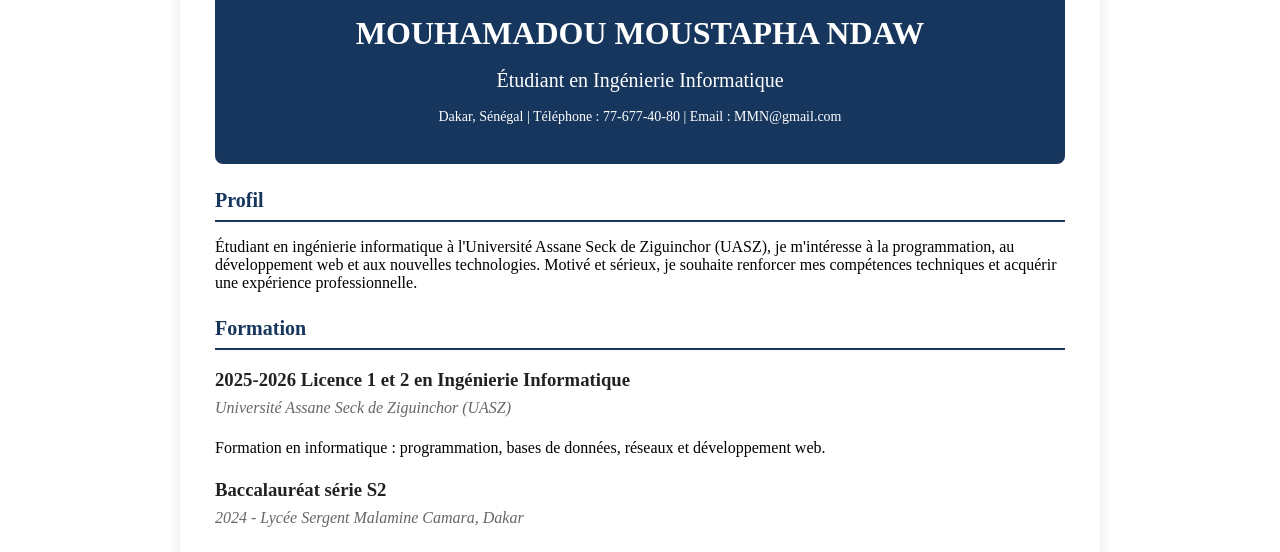
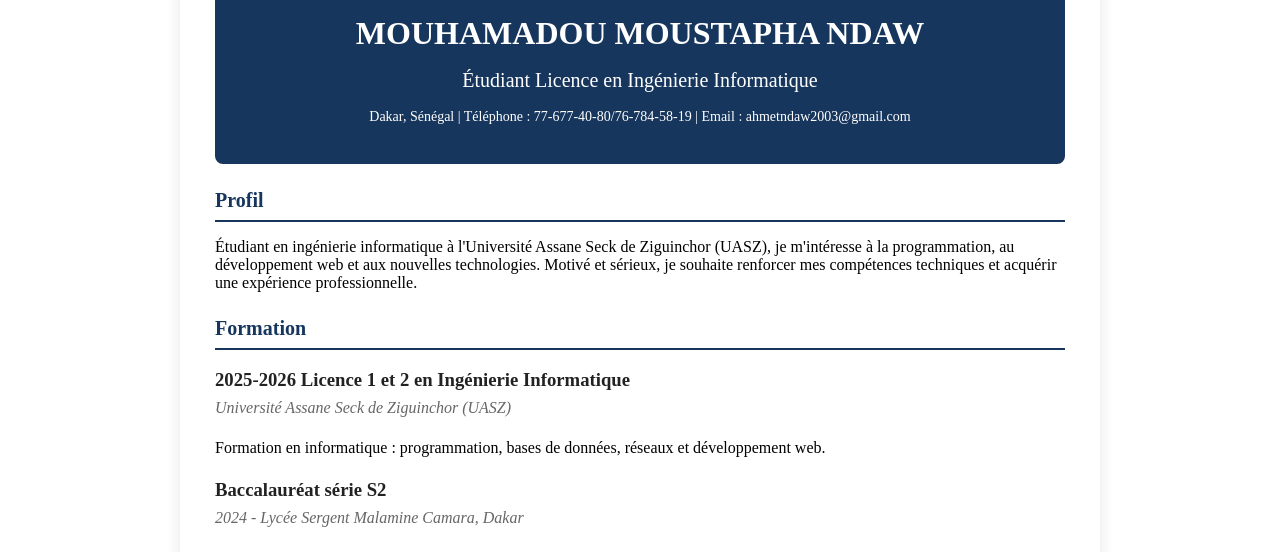
Before and after one commit to ahmetndaw2003-pixel/Moncv-informatique, a plain HTML site: page index.html in a window 1280 px wide. Shown: the part 242-794 px from the top of the page. Drawn offline with Linux system fonts and the light colour scheme.

Commit message:
Revise CV details and structure in index.html
Updated personal information and improved formatting.

```diff
--- a/index.html
+++ b/index.html
@@ -15,12 +15,12 @@
         <header>
             <a href="photo.jpg" target="_blank"> <img src="photo.jpg" alt="Photo de profil" width="150"> </a>
             <h1>Mouhamadou Moustapha NDAW</h1>
-            <h2>Étudiant en Ingénierie Informatique</h2>
+            <h2>Étudiant Licence en Ingénierie Informatique</h2>
 
             <p>
                 Dakar, Sénégal |
-                Téléphone : 77-677-40-80 |
-                Email : MMN@gmail.com
+                Téléphone : 77-677-40-80/76-784-58-19 |
+                Email : ahmetndaw2003@gmail.com
             </p>
         </header>
         <section>
```
